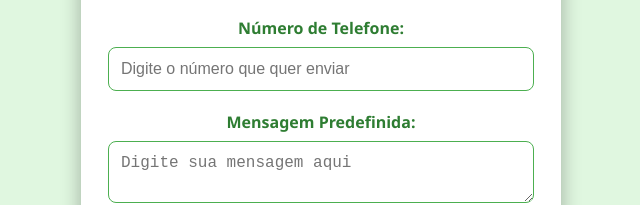
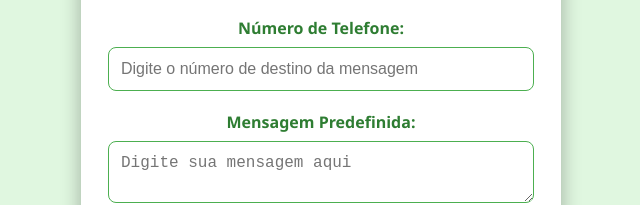
Before and after one commit to AugustoLealES/whatsappfacil, a plain HTML site: page index.html in a window 1280 px wide. Shown: the part 300-505 px from the top of the page, 319-959 px from the left. Drawn offline with Linux system fonts and the light colour scheme.

Commit message:
Update index.html

```diff
--- a/index.html
+++ b/index.html
@@ -76,7 +76,7 @@
     <div class="container">
         <h1>Enviar Mensagem</h1>
         <label for="phone">Número de Telefone:</label>
-        <input type="tel" id="phone" name="phone" placeholder="Digite o número que quer enviar" required>
+        <input type="tel" id="phone" name="phone" placeholder="Digite o número de destino da mensagem" required>
 
         <label for="message">Mensagem Predefinida:</label>
         <textarea id="message" name="message" placeholder="Digite sua mensagem aqui" required></textarea>
```
